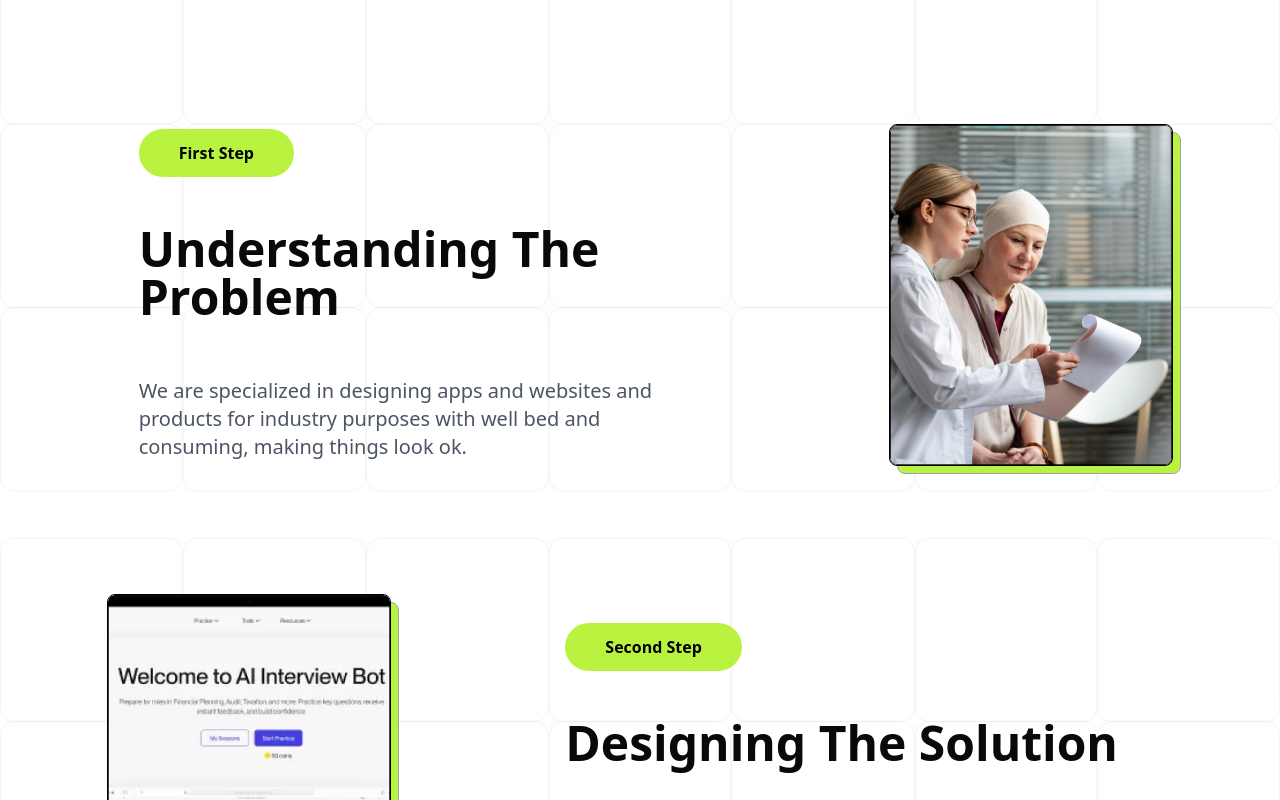
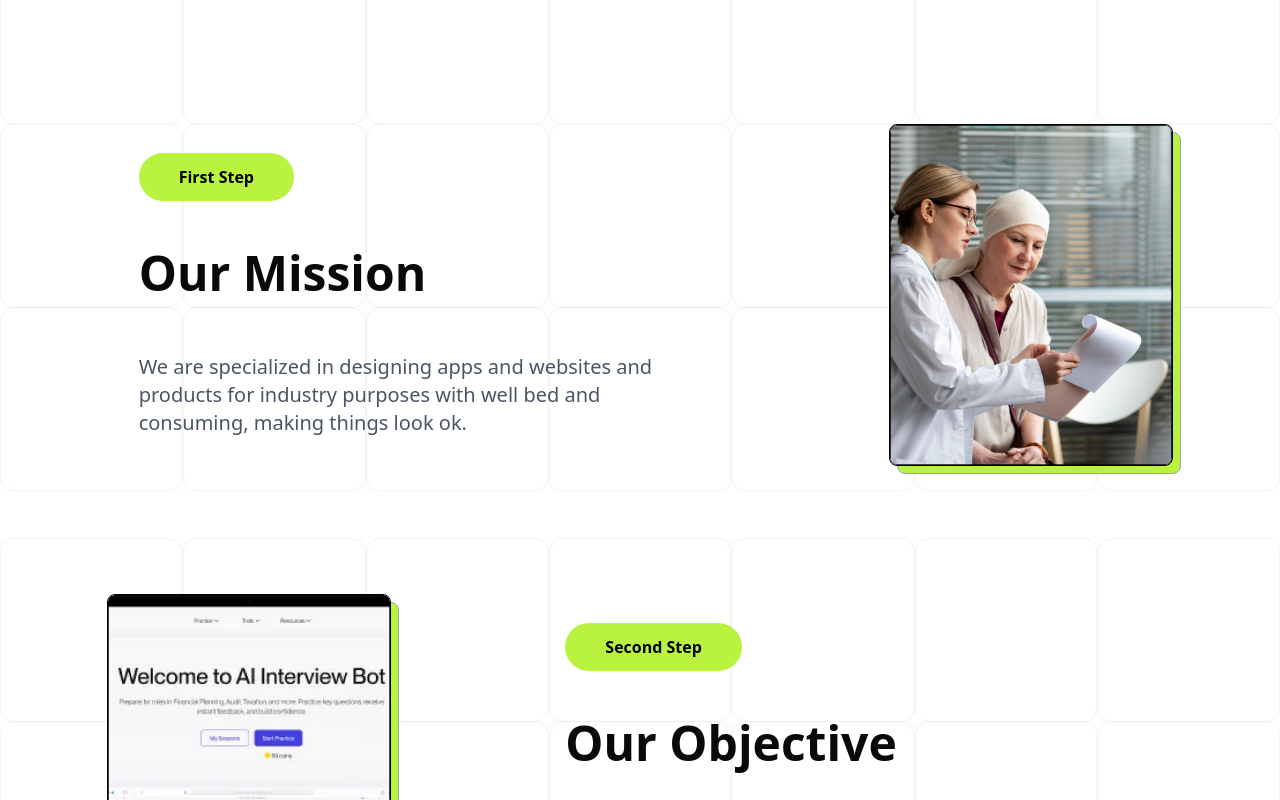
Before and after one commit to Sandipan-seth/WebWorkStudioPage, a React (Vite) app: page /about-us in a window 1280 px wide. Shown: the part 1840-2640 px from the top of the page. Built offline with nearby package versions, Linux system fonts and the light colour scheme.

Commit message:
Team section updated

```diff
--- /dev/null
+++ b/src/components/AboutComponents/AboutComponent.jsx
@@ -0,0 +1,76 @@
+import Step1 from '../../assets/HomeAssets/HowItWork/Step1.png'
+import Step2 from '../../assets/HomeAssets/HowItWork/Step2.png'
+
+
+const steps = [
+  {
+    id: 1,
+    title: "Our Mission",
+    description:
+      "We are specialized in designing apps and websites and products for industry purposes with well bed and consuming, making things look ok.",
+    stepLabel: "First Step",
+    image: Step1,
+  },
+  {
+    id: 2,
+    title: "Our Objective",
+    description:
+      "We are specialized in designing apps and websites and products for industry purposes with well bed and consuming, making things look ok.",
+    stepLabel: "Second Step",
+    image: Step2,
+  },
+  {
+    id: 3,
+    title: "Our Principles",
+    description:
+      "We are specialized in designing apps and websites and products for industry purposes with well bed and consuming, making things look ok.",
+    stepLabel: "Third Step",
+    image: Step1,
+  },
+];
+
+function AboutComponent() {
+
+  return (
+    <>
+      {steps.map((step, index) => (
+        <div
+          key={step.id}
+          className={`mb-12 flex flex-col justify-center md:flex-row items-stretch py-5 md:py-10 ${
+            index % 2 === 0 ? "md:flex-row-reverse" : ""
+          }`}
+        >
+          <div
+            className={`md:w-1/3 mb-6 md:mb-0 flex justify-center
+            ${index % 2 === 0 ? "md:justify-end" : "md:justify-start"}
+           items-center`}
+          >
+            <div className="relative inline-block w-2/3">
+              <div className="absolute top-2 left-2 w-full h-full rounded-lg bg-[#b9f33f] z-0 border border-gray-400"></div>
+
+              <img
+                src={step.image}
+                alt={`Step ${step.id}`}
+                className={`relative z-10 max-w-xs w-full h-auto rounded-lg border border-black`}
+              />
+            </div>
+          </div>
+
+          <div className="md:w-1/2 md:px-8 text-center md:text-left flex flex-col justify-center md:gap-10 items-center md:items-start">
+            <span className="inline-block w-fit bg-[#b9f33f] text-black px-5 py-2 md:px-10 md:py-3 rounded-full text-md font-semibold mb-2 ">
+              {step.stepLabel}
+            </span>
+            <h3 className="text-3xl md:text-5xl font-bold mb-4">
+              {step.title}
+            </h3>
+            <p className="text-gray-600 leading-tight text-sm md:text-xl">
+              {step.description}
+            </p>
+          </div>
+        </div>
+      ))}
+    </>
+  );
+}
+
+export default AboutComponent;
--- /dev/null
+++ b/src/components/AboutComponents/Team.jsx
@@ -0,0 +1,52 @@
+function Team() {
+  const team = [
+    {
+      name: "Sohom Das",
+      role: "UI/UX Designer",
+      description:
+        "Creative designer passionate about intuitive interfaces and user-first design. Loves turning complex ideas into clean, usable designs.",
+      socials: {
+        linkedin: "https://www.linkedin.com/in/sohom-das",
+        github: "https://github.com/sohomdas",
+        twitter: "https://twitter.com/sohomdas",
+      },
+    },
+    {
+      name: "Sandipan Seth",
+      role: "Full Stack Developer",
+      description:
+        "Versatile developer skilled in both frontend and backend. Focuses on performance, scalability, and clean code architecture.",
+      socials: {
+        linkedin: "https://www.linkedin.com/in/sandiopan-seth",
+        github: "https://github.com/Sandipan-seth",
+        twitter: "https://twitter.com/sandiopan",
+      },
+    },
+    {
+      name: "Debdeep Guha",
+      role: "Frontend Developer",
+      description:
+        "Frontend wizard with a knack for pixel-perfect designs and smooth user experiences. Obsessed with performance and UI polish.",
+      socials: {
+        linkedin: "https://www.linkedin.com/in/debdeep-guga",
+        github: "https://github.com/debdeepguga",
+        twitter: "https://twitter.com/debdeepguga",
+      },
+    },
+    {
+      name: "Rupam Mondal",
+      role: "Full Stack Developer",
+      description:
+        "Full stack developer passionate about building seamless, fast, and responsive web applications. Always exploring the latest in tech.",
+      socials: {
+        linkedin: "https://www.linkedin.com/in/rupam-mondal",
+        github: "https://github.com/rupammondal",
+        twitter: "https://twitter.com/rupammondal",
+      },
+    },
+  ];
+
+  return <></>;
+}
+
+export default Team;
--- a/src/pages/AboutUs.jsx
+++ b/src/pages/AboutUs.jsx
@@ -5,10 +5,11 @@ import WhoAreWe from "@/components/Whoarewe/WhoAreWe";
 import Step1 from "../assets/HomeAssets/HowItWork/Step1.png";
 import Step2 from "../assets/HomeAssets/HowItWork/Step2.png";
 import { useEffect } from "react";
+import AboutComponent from "@/components/AboutComponents/AboutComponent";
 const steps = [
   {
     id: 1,
-    title: "Understanding The Problem",
+    title: "Our Mission",
     description:
       "We are specialized in designing apps and websites and products for industry purposes with well bed and consuming, making things look ok.",
     stepLabel: "First Step",
@@ -16,7 +17,7 @@ const steps = [
   },
   {
     id: 2,
-    title: "Designing The Solution",
+    title: "Our Objective",
     description:
       "We are specialized in designing apps and websites and products for industry purposes with well bed and consuming, making things look ok.",
     stepLabel: "Second Step",
@@ -24,7 +25,7 @@ const steps = [
   },
   {
     id: 3,
-    title: "Developing The Website",
+    title: "Our Principles",
     description:
       "We are specialized in designing apps and websites and products for industry purposes with well bed and consuming, making things look ok.",
     stepLabel: "Third Step",
@@ -47,45 +48,10 @@ function AboutUs() {
         <Navbar />
         <WhoAreWe />
         <h2 className="text-5xl md:text-7xl font-bold text-center mb-20">
-          How It <span className="text-[#b9f33f]">Works</span>
+          Our <span className="text-[#b9f33f]">Mission</span>
         </h2>
 
-        {steps.map((step, index) => (
-          <div
-            key={step.id}
-            className={`mb-12 flex flex-col justify-center md:flex-row items-stretch py-5 md:py-10 ${
-              index % 2 === 0 ? "md:flex-row-reverse" : ""
-            }`}
-          >
-            <div
-              className={`md:w-1/3 mb-6 md:mb-0 flex justify-center
-            ${index % 2 === 0 ? "md:justify-end" : "md:justify-start"}
-           items-center`}
-            >
-              <div className="relative inline-block w-2/3">
-                <div className="absolute top-2 left-2 w-full h-full rounded-lg bg-[#b9f33f] z-0 border border-gray-400"></div>
-
-                <img
-                  src={step.image}
-                  alt={`Step ${step.id}`}
-                  className={`relative z-10 max-w-xs w-full h-auto rounded-lg border border-black`}
-                />
-              </div>
-            </div>
-
-            <div className="md:w-1/2 md:px-8 text-center md:text-left flex flex-col justify-center md:gap-10 items-center md:items-start">
-              <span className="inline-block w-fit bg-[#b9f33f] text-black px-5 py-2 md:px-10 md:py-3 rounded-full text-md font-semibold mb-2 ">
-                {step.stepLabel}
-              </span>
-              <h3 className="text-3xl md:text-5xl font-bold mb-4">
-                {step.title}
-              </h3>
-              <p className="text-gray-600 leading-tight text-sm md:text-xl">
-                {step.description}
-              </p>
-            </div>
-          </div>
-        ))}
+        <AboutComponent/>
 
         <LowerFooter />
       </div>
```
